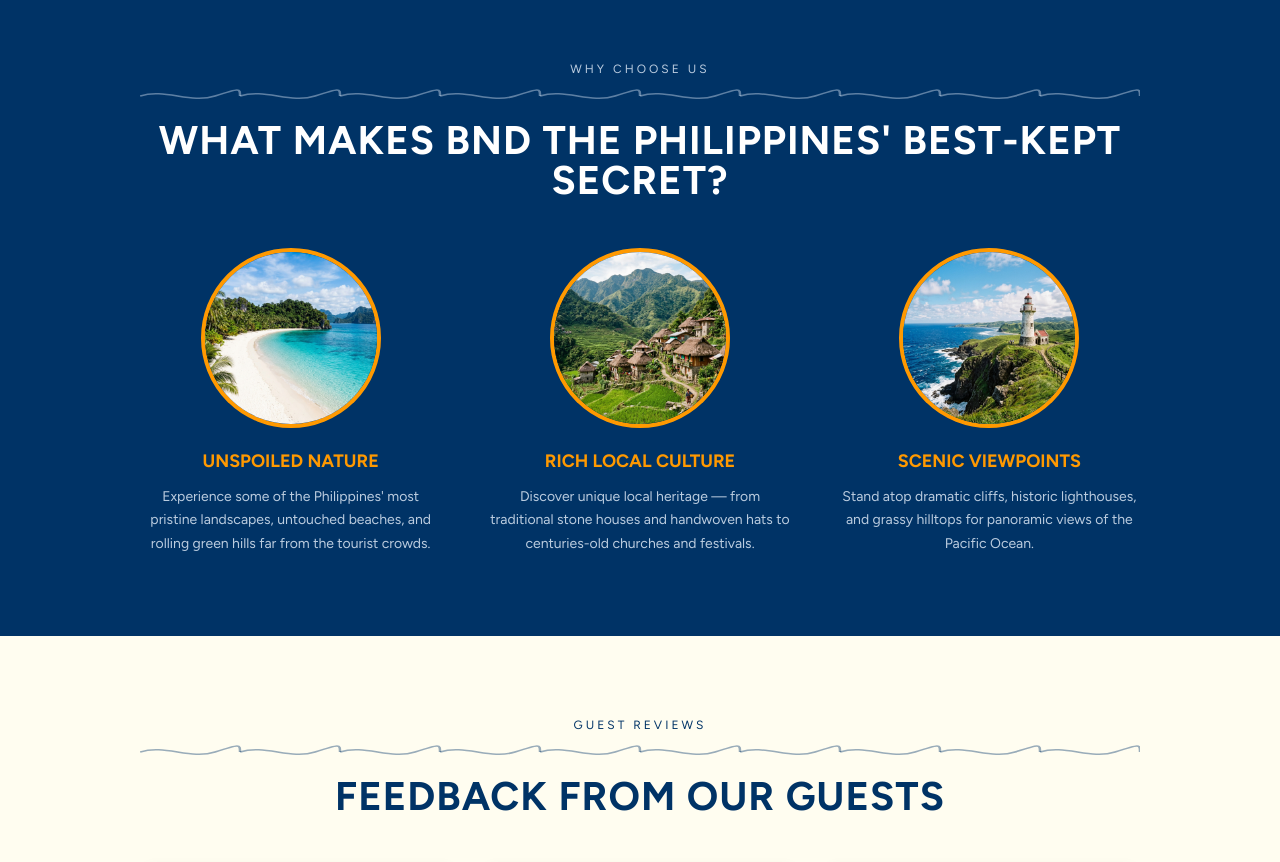
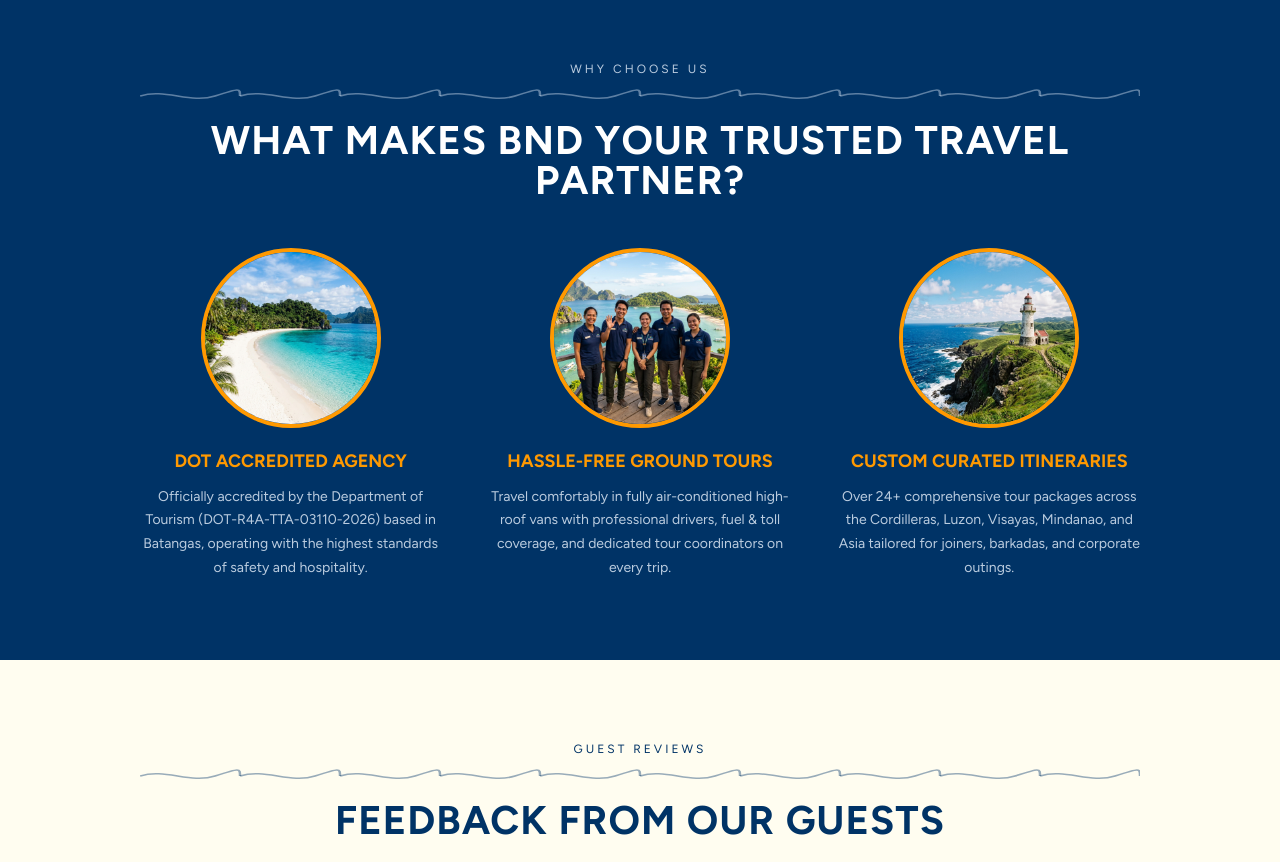
Before and after one commit to Gavin-The-Nub/bnd2, a Next.js app: page / in a window 1280 px wide. Shown: the part 2900-3762 px from the top of the page. Built offline with nearby package versions, Linux system fonts and the light colour scheme.

Commit message:
feat(home): update why choose us highlights with real company details

```diff
--- a/app/page.tsx
+++ b/app/page.tsx
@@ -122,18 +122,18 @@ const morePackages: Package[] = [
 const highlights = [
   {
     image: "/pkg-beach.jpg",
-    title: "Unspoiled Nature",
-    desc: "Experience some of the Philippines' most pristine landscapes, untouched beaches, and rolling green hills far from the tourist crowds.",
+    title: "DOT Accredited Agency",
+    desc: "Officially accredited by the Department of Tourism (DOT-R4A-TTA-03110-2026) based in Batangas, operating with the highest standards of safety and hospitality.",
   },
   {
-    image: "/pkg-village.jpg",
-    title: "Rich Local Culture",
-    desc: "Discover unique local heritage — from traditional stone houses and handwoven hats to centuries-old churches and festivals.",
+    image: "/team.jpg",
+    title: "Hassle-Free Ground Tours",
+    desc: "Travel comfortably in fully air-conditioned high-roof vans with professional drivers, fuel & toll coverage, and dedicated tour coordinators on every trip.",
   },
   {
     image: "/pkg-lighthouse.jpg",
-    title: "Scenic Viewpoints",
-    desc: "Stand atop dramatic cliffs, historic lighthouses, and grassy hilltops for panoramic views of the Pacific Ocean.",
+    title: "Custom Curated Itineraries",
+    desc: "Over 24+ comprehensive tour packages across the Cordilleras, Luzon, Visayas, Mindanao, and Asia tailored for joiners, barkadas, and corporate outings.",
   },
 ];
 
@@ -584,7 +584,7 @@ function Highlights() {
       <div style={{ maxWidth: 1000, margin: "0 auto" }}>
         <SectionHeader
           label="WHY CHOOSE US"
-          title="WHAT MAKES BND THE PHILIPPINES' BEST-KEPT SECRET?"
+          title="WHAT MAKES BND YOUR TRUSTED TRAVEL PARTNER?"
           dark
         />
         <div
```
